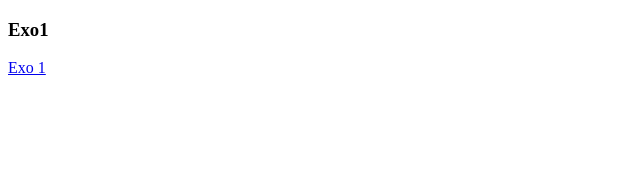
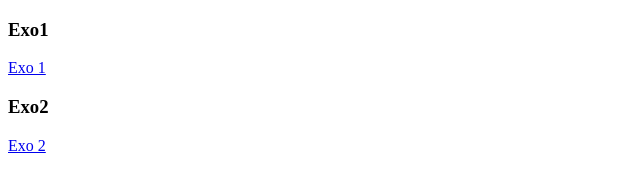
Before and after one commit to KataNoX1/TDs-multimedia, a plain HTML site: page CartoTD1/index.html in a window 1280 px wide. Shown: the whole page, without its empty margins (0-640 px from the left). Drawn offline with Linux system fonts and the light colour scheme.

Commit message:
index.html de TD1 ajout exo 2

```diff
--- a/CartoTD1/index.html
+++ b/CartoTD1/index.html
@@ -7,5 +7,7 @@
 <body>
 	<h3>Exo1</h3>
 	<a href="Exo1/index.html">Exo 1</a><br/>
+    <h3>Exo2</h3>
+    <a href="Exo2/index.html">Exo 2</a><br/>
 </body>
 </html>
```
